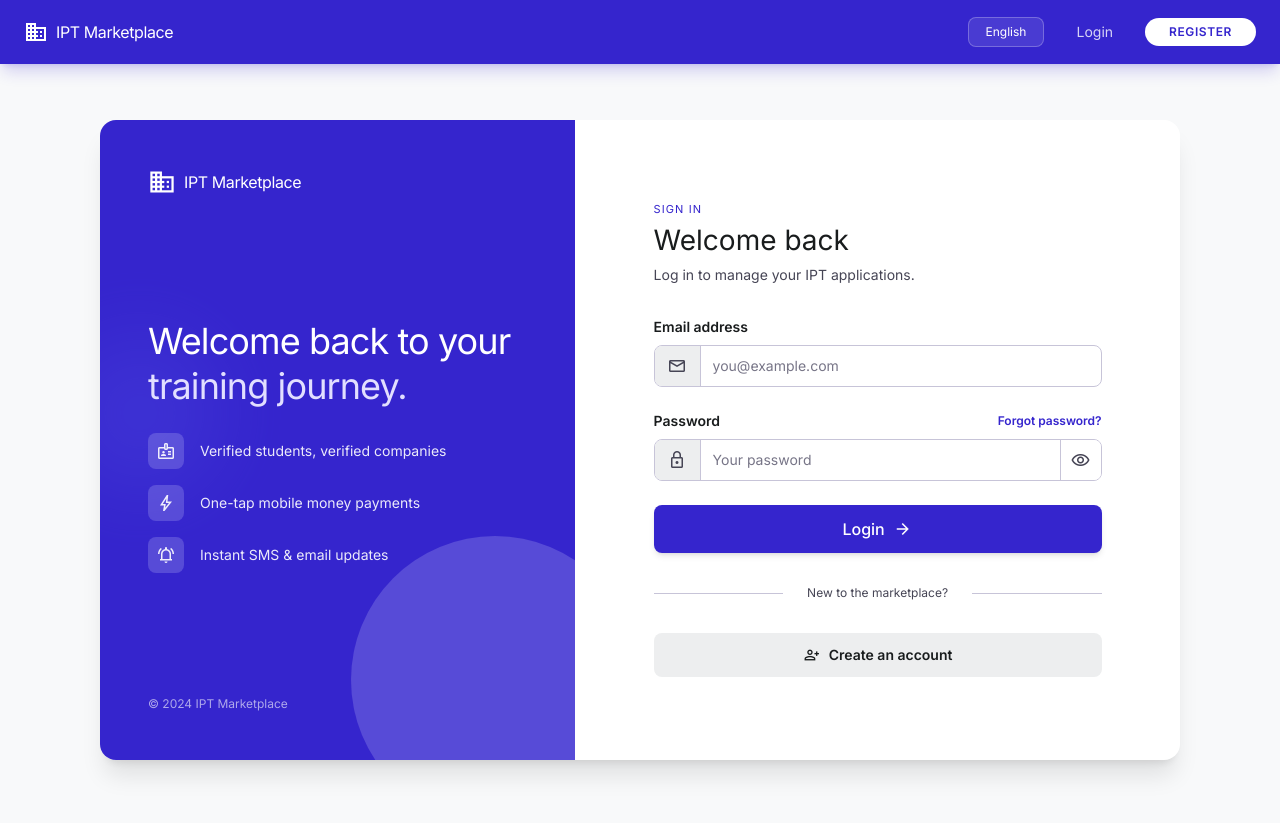
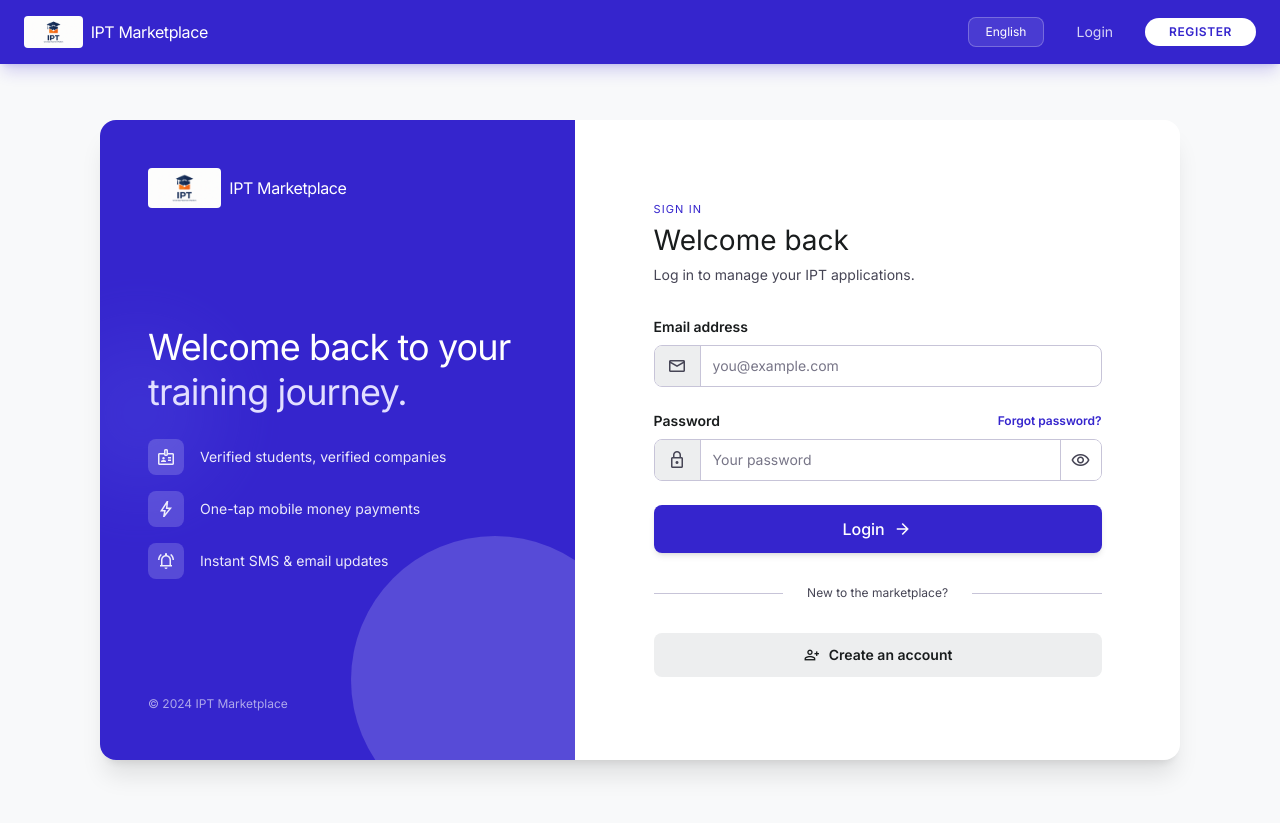
Before and after one commit to IM14725/IPT-placement-system, a Django app: page /auth/login/ in a window 1280 px wide. Shown: the top 823 px of the page. Run offline with Django 5.2, Linux system fonts and the light colour scheme; parts of the project's set-up code (start-up, migrations or seed data) failed here and were passed over; some libraries are stand-ins or nearby versions.

Commit message:
Add custom logo image to navbar, login, and registration pages

```diff
--- a/backend/templates/base.html
+++ b/backend/templates/base.html
@@ -170,7 +170,7 @@
       {% else %}
         <a href="{% url 'home' %}" class="flex items-center gap-xs font-headline-lg font-headline-md text-on-primary tracking-tight">
       {% endif %}
-        <span class="material-symbols-outlined text-[24px]">domain</span>
+        <img src="{% static 'images/logo.jpg' %}" alt="IPT Marketplace" class="h-8 w-auto rounded">
         <span class="hidden sm:block">IPT Marketplace</span>
       </a>
       <div class="flex items-center gap-sm text-body-md">
--- a/backend/templates/registration/login.html
+++ b/backend/templates/registration/login.html
@@ -1,5 +1,5 @@
 {% extends "base.html" %}
-{% load i18n %}
+{% load i18n static %}
 {% block title %}{% trans "Login" %}{% endblock %}
 {% block content %}
 <div class="w-full max-w-[1080px] mx-auto my-md auth-card bg-surface-container-lowest rounded-2xl shadow-xl overflow-hidden flex flex-col lg:flex-row min-h-[640px]">
@@ -8,7 +8,7 @@
     <div class="absolute -right-16 -bottom-16 w-72 h-72 bg-primary-fixed rounded-full opacity-20 pointer-events-none"></div>
     <div class="absolute -left-10 top-1/3 w-40 h-40 bg-secondary-container rounded-full opacity-20 blur-2xl pointer-events-none"></div>
     <div class="relative z-10 flex items-center gap-xs font-headline-lg font-headline-md tracking-tight">
-      <span class="material-symbols-outlined text-[28px]">domain</span>
+      <img src="{% static 'images/logo.jpg' %}" alt="IPT Marketplace" class="h-10 w-auto rounded">
       IPT Marketplace
     </div>
     <div class="relative z-10 flex flex-col gap-md">
--- a/backend/templates/registration/register.html
+++ b/backend/templates/registration/register.html
@@ -1,5 +1,5 @@
 {% extends "base.html" %}
-{% load i18n %}
+{% load i18n static %}
 {% block title %}Create Account{% endblock %}
 {% block content %}
 <div class="w-full max-w-[1080px] mx-auto my-md auth-card bg-surface-container-lowest rounded-2xl shadow-xl overflow-hidden flex flex-col lg:flex-row min-h-[640px]">
@@ -8,7 +8,7 @@
     <div class="absolute -right-16 -bottom-16 w-72 h-72 bg-secondary-fixed rounded-full opacity-20 pointer-events-none"></div>
     <div class="absolute -left-10 top-1/3 w-40 h-40 bg-primary-container rounded-full opacity-20 blur-2xl pointer-events-none"></div>
     <div class="relative z-10 flex items-center gap-xs font-headline-lg font-headline-md tracking-tight">
-      <span class="material-symbols-outlined text-[28px]">domain</span>
+      <img src="{% static 'images/logo.jpg' %}" alt="IPT Marketplace" class="h-10 w-auto rounded">
       IPT Marketplace
     </div>
     <div class="relative z-10 flex flex-col gap-md">
```
Also changed, not shown: backend/static/images/logo.jpg (added).
